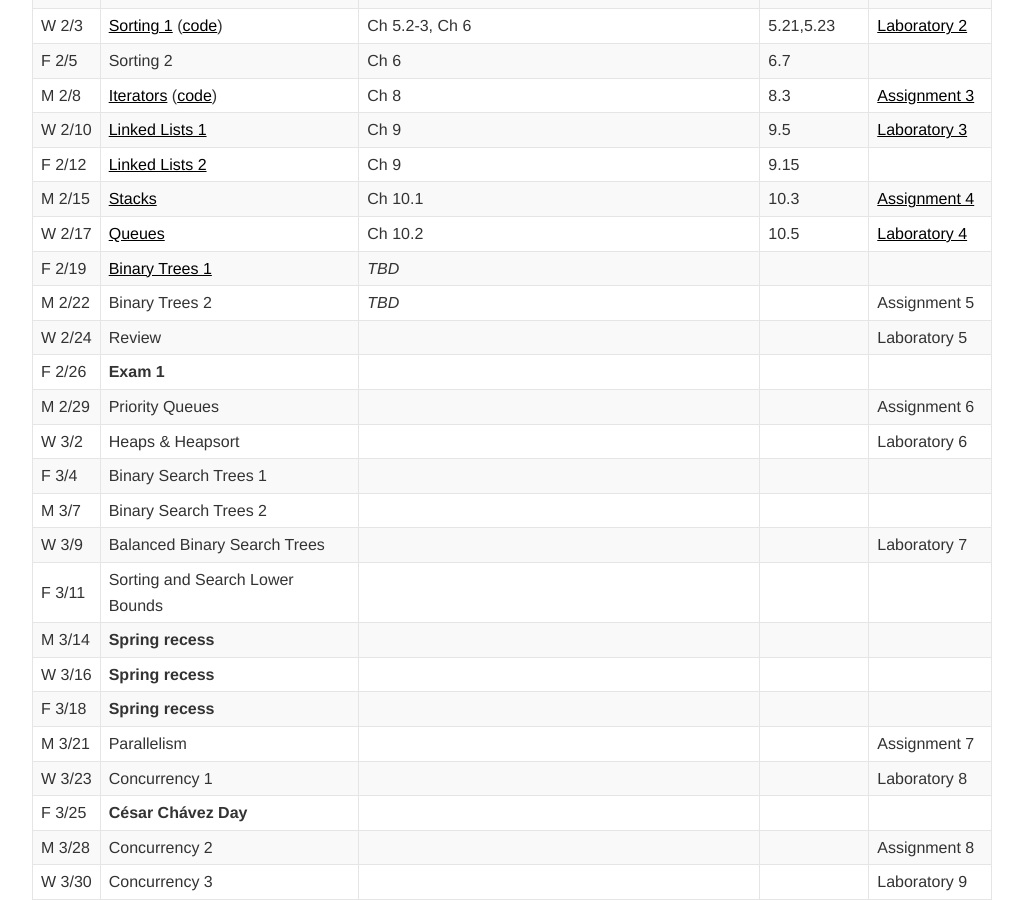
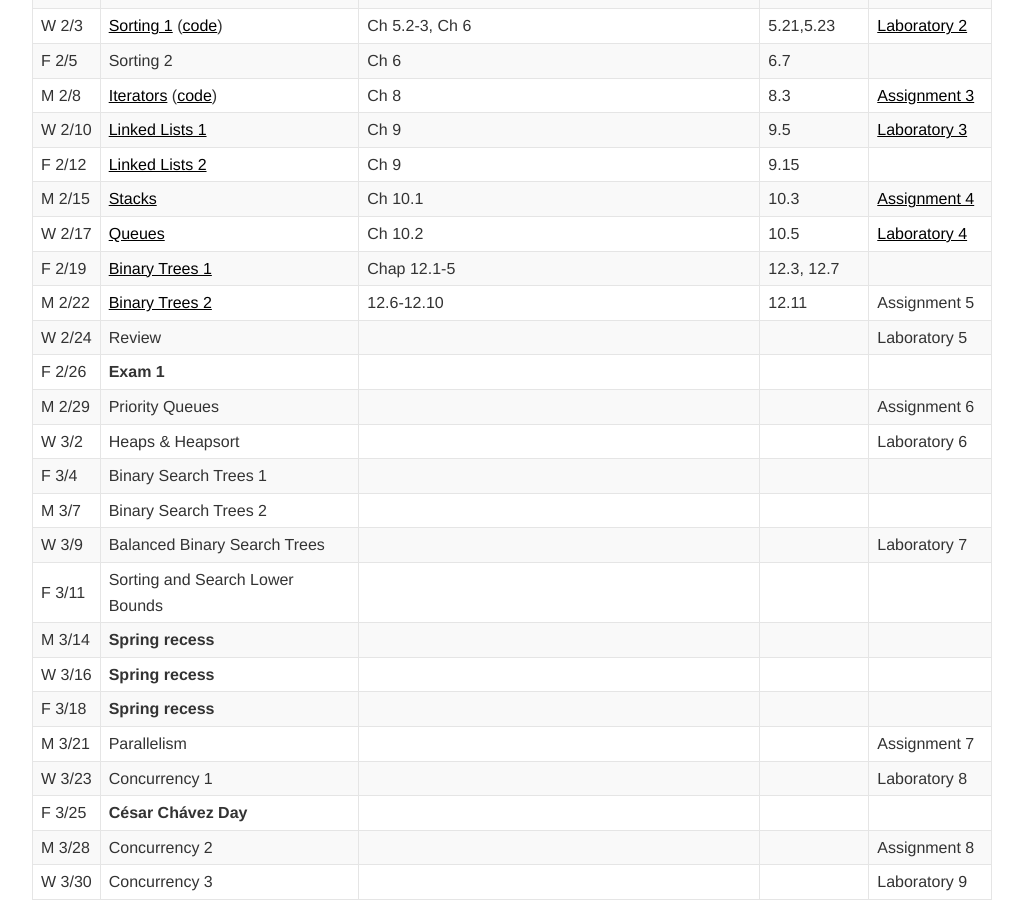
Before and after one commit to jacksonjw12/mbannister.github.io, a Jekyll site: the page built from _teaching/62-s16/index.md, in a window 1280 px wide and 900 px high, scrolled down 2515 px. Shown: the whole window, without its empty margins (128-1151 px from the left). Built offline with Jekyll 4.4.1, drawn with Linux system fonts in a browser that asks for light colours; formulas are drawn with MathJax 3.

Commit message:
Update 62 schedule

```diff
--- a/_teaching/62-s16/index.md
+++ b/_teaching/62-s16/index.md
@@ -106,8 +106,8 @@ W 2/10 | [Linked Lists 1](Lecture10/Lecture10.pdf) | Ch 9 | 9.5 | [Laboratory 3]
 F 2/12 | [Linked Lists 2](Lecture11/Lecture11.pdf) | Ch 9 | 9.15
 M 2/15 | [Stacks](Lecture12/Lecture12.pdf) | Ch 10.1 | 10.3 | [Assignment 4](Assignment04/Assignment04.pdf) <!-- Week 4 -->
 W 2/17 | [Queues](Lecture13/Lecture13.pdf) | Ch 10.2 | 10.5 | [Laboratory 4](Lab04/Lab04.pdf)
-F 2/19 | [Binary Trees 1](Lecture14.pdf) | _TBD_
-M 2/22 | Binary Trees 2 | _TBD_ | | Assignment 5 <!-- Week 5 -->
+F 2/19 | [Binary Trees 1](Lecture14.pdf) | Chap 12.1-5 | 12.3, 12.7
+M 2/22 | [Binary Trees 2](Lecture15.pdf) | 12.6-12.10 | 12.11 | Assignment 5 <!-- Week 5 -->
 W 2/24 | Review | | | Laboratory 5 <!-- Lecture 15 -->
 F 2/26 | __Exam 1__ |
 M 2/29 | Priority Queues | | | Assignment 6 <!-- Week 6 -->
```
Also changed, not shown: 1 other file.
